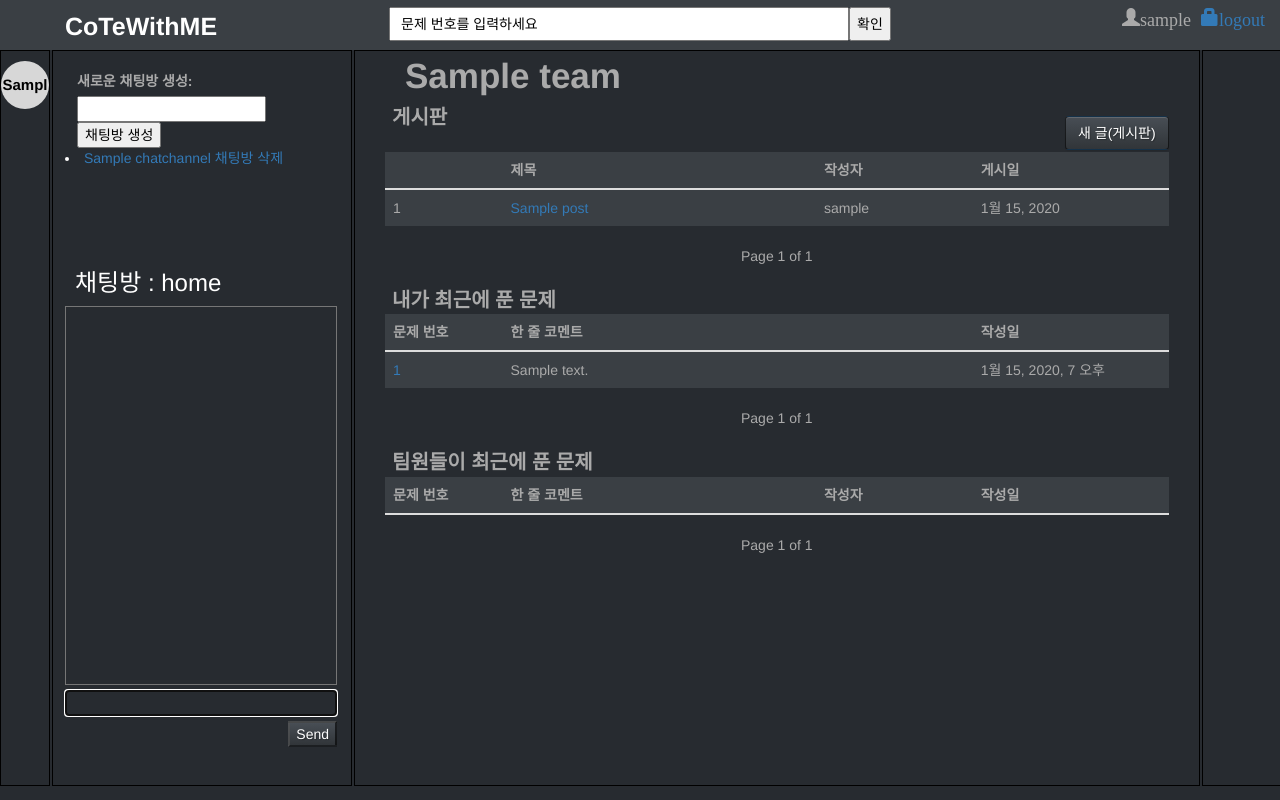
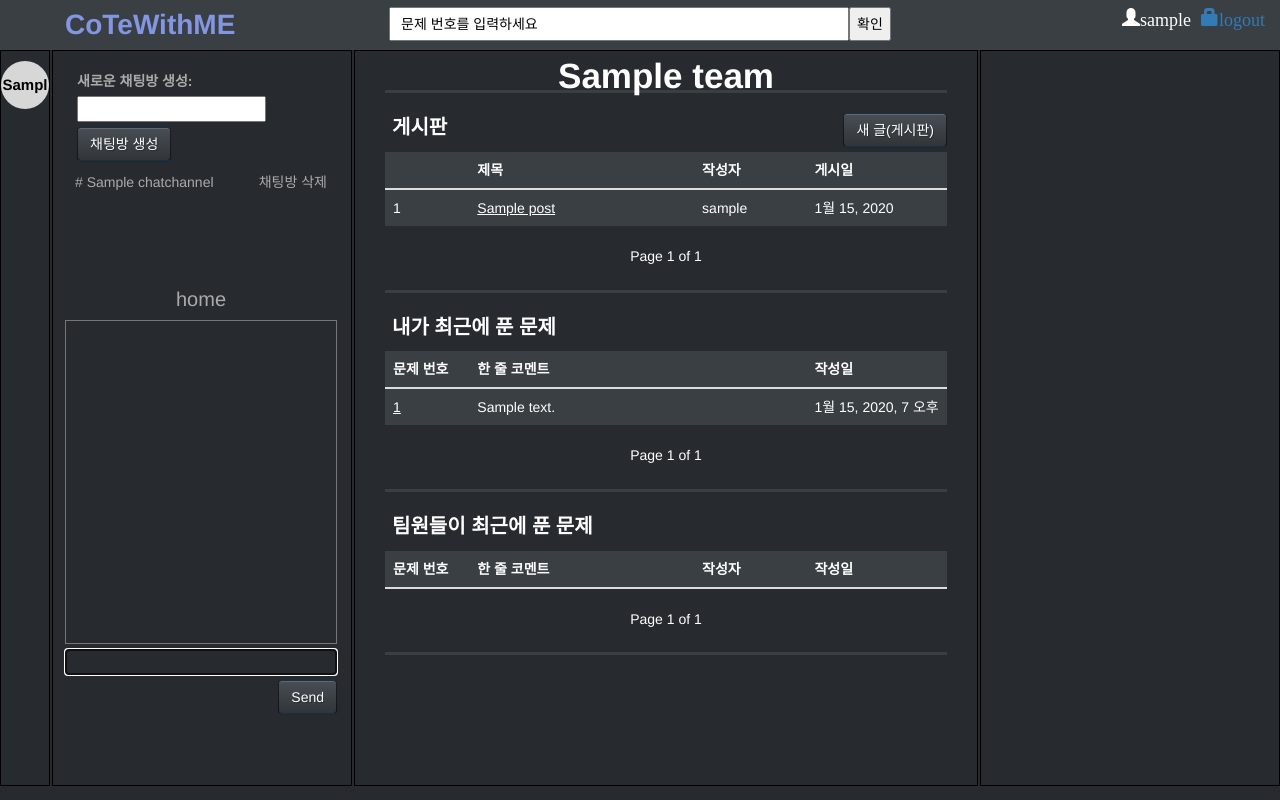
Before and after one commit to winterash2/cotewithme, a Django app: page /team/1/ in a window 1280 px wide; the page is wider, and only the part inside the window is pictured. Run offline with Django 3.2, Linux system fonts and the light colour scheme; a user stored in the database is signed in; tables that the repository leaves empty hold one stand-in row (values such as "Sample post"); lists and menus that the app fills with data are empty; some libraries are stand-ins or nearby versions.

Commit message:
modified design

```diff
--- a/accounts/static/css/accounts.css
+++ b/accounts/static/css/accounts.css
@@ -1,5 +1,5 @@
 body {
-    color: #aaa;
+    color: #fff;
     background-color: #272b30;
 }
 
--- a/board/static/css/board.css
+++ b/board/static/css/board.css
@@ -1,7 +1,7 @@
 body {
     width:100%;
     height:100%;
-    color: #aaa;
+    color: #fff;
     background-color: #272b30;
 }
 
@@ -36,12 +36,12 @@ body {
 }
 
 .logo {
-  padding: 9px 0px 0px 50px;
+  padding: 5px 0px 0px 50px;
 }
 
 .logo_detail {
-  color: #fff;
-  font-size: 25px;
+  color: #8396e2;
+  font-size: 28px;
   font-weight: bold;
 }
 
@@ -85,15 +85,29 @@ body {
 
 .intro {
   background-color: #272b30;
+  border-bottom: 2px solid #3a3f44;
+  color:#aaa;
 }
 
-.wrapper_team {
+.wrapper_teamhome {
   display: grid;
   width: 100%;
   /*height: 100%;*/
   grid-gap: 0px;
-  grid-template-rows: 10% auto auto auto;
+  grid-template-rows: 7% auto auto auto;
   padding:0px 30px;
+}
+
+.teamhome1 {
+  font-size:35px;
+  font-weight:bolder;
+  padding:0px 20px;
+  text-align:center;
+  border-bottom: 3px solid #3a3f44;
+}
+.teamhome2, .teamhome3, .teamhome4 {
+  margin-top:20px;
+  border-bottom: 3px solid #3a3f44;
 }
 
 .table {
@@ -118,6 +132,7 @@ body {
   font-size:20px;
   font-weight:bold;
   padding:0px 0px 0px 7px;
+  margin-bottom: 100px;
 }
 
 .key {
@@ -221,8 +236,10 @@ input:checked + label {
 }
 
 .btn_5 {
-  margin: -20px 0px 0px 680px;
+  margin-bottom:5px;
+  float: right;
 }
+
 
 td, th {
   background-color:#3a3f44;
--- a/board/templates/board/team_home.html
+++ b/board/templates/board/team_home.html
@@ -4,14 +4,16 @@
 {% endblock %}
 
 {% block problem_code_area %}
-    <div class="wrapper_team">
-        <div style="font-size:35px; font-weight:bolder; padding:0px 20px;">{{ this_team.team_name }}</div>
+    <div class="wrapper_teamhome">
+        <div class="teamhome1">{{ this_team.team_name }}</div>
+        <div class="teamhome2">
+            <div>
+                <ui class="listname">게시판</ui>
+                <span>
+                    <a class="btn btn-primary btn btn_5" href="{% url 'post_new' team_id=this_team.id %}">새 글(게시판)</a>
+                </span>
+            </div>
 
-        <div>
-            <span class="listname" style="margin-bottom: 5px">게시판</span>
-            <span style="float: right">
-                <a class="btn btn-primary btn btn_5" href="{% url 'post_new' team_id=this_team.id %}">새 글(게시판)</a>
-            </span>
             <div>
                 <table class="table">
                 <thead>
@@ -26,7 +28,7 @@
                     {% for post in posts %}
                         <tr>
                             <td>{{ forloop.counter }}</td>
-                            <td><a href="{% url 'post_detail' this_team.id post.id %}">{{ post.title }}</a></td>
+                            <td><a style="color:#fff; text-decoration: underline;" href="{% url 'post_detail' this_team.id post.id %}">{{ post.title }}</a></td>
                             <td>{{ post.author }}</td>
                             <td>{{ post.created_date.date }}</td>
                         </tr>
@@ -52,8 +54,10 @@
             </div>
         </div>
 
-        <div>
-            <span class="listname">내가 최근에 푼 문제</span>
+        <div class="teamhome3">
+            <div style="margin-bottom:10px">
+                <ui class="listname">내가 최근에 푼 문제</ui>
+            </div>
             <div>
                 <table class="table">
                     <thead>
@@ -66,7 +70,7 @@
                     <tbody>
                         {% for code in codes_my %}
                         <tr>
-                            <td><a href="{% url "problem_home" team_id=this_team.id problem_number=code.problem_no%}">{{code.problem_no}}</a></td>
+                            <td><a style="color:#fff; text-decoration: underline;" href="{% url "problem_home" team_id=this_team.id problem_number=code.problem_no%}">{{code.problem_no}}</a></td>
                             <td>{{code.one_line_comment}}</td>
                             <td>{{code.created_date}}</td>
                         </tr>
@@ -91,8 +95,10 @@
             </div>
         </div>
 
-        <div>
-            <span class="listname">팀원들이 최근에 푼 문제</span>
+        <div class="teamhome4">
+            <div style="margin-bottom:10px">
+                <ui class="listname">팀원들이 최근에 푼 문제</ui>
+            </div>
             <div>
                 <table class="table">
                     <thead>
--- a/board/templates/board/team_select.html
+++ b/board/templates/board/team_select.html
@@ -9,9 +9,9 @@
 
 {% block problem_code_area %}
     <div class="wrapper_select">
-        <div class="intro text-center" style="border-bottom: 2px solid #3a3f44;">
+        <div class="intro text-center">
             <h1 >Coding Test With Me</h1>
-            <ui>여럿이 함게 코딩테스트 문제를 풀어보세요.</ui><br>
+            <ui>여럿이 함께 코딩테스트 문제를 풀어보세요.</ui><br>
             <ui>함께 풀기 위해 팀에 참가하세요.</ui>
         </div>
         <div class="text-center" style="margin-top:10px;">
--- a/chat/static/css/chat.css
+++ b/chat/static/css/chat.css
@@ -52,15 +75,16 @@ body {
     width:100%;
 }
 
-.createroom {
-    margin-top:-20px;
+#chat-message-submit {
+    margin-top:5px;
+    float:right;
 }
 
-#chat-message-submit {
-    /*margin:5px 0px 0px 220px;*/
-    margin-top:5px;
-    float:right;
+.btn {
     border-color: rgba(0, 0, 0, 0.6);
     text-shadow: 1px 1px 1px rgba(0, 0, 0, 0.3);
-    background-image: linear-gradient(#484e55, #3a3f44 60%, #313539);"
 }
+
+.btn-primary {
+  background-image: linear-gradient(#484e55, #3a3f44 60%, #313539);
+}
--- a/chat/templates/chat/chat_main_page.html
+++ b/chat/templates/chat/chat_main_page.html
@@ -16,14 +16,14 @@
   </head>
 
   <body>
-    <div class="wrapper_chatmain">
+    <div class="wrapper_chat_main">
         <div>
-            <h3 style="margin-top:-15px; color:#aaa;">전체 유저 채팅방</h3>
+            <h3 class="chat-title">CHAT ROOM</h3>
         </div>
         <div>
             <textarea class="chat-log1" id="chat-log"></textarea><br />
             <input id="chat-message-input" type="text" /><br />
-            <input id="chat-message-submit" type="button" value="Send" />
+            <input class="btn btn-primary" id="chat-message-submit" type="button" value="Send" />
         </div>
     </div>
   </body>
--- a/chat/templates/chat/chat_room.html
+++ b/chat/templates/chat/chat_room.html
@@ -16,31 +16,31 @@
   </head>
 
   <body>
-    <div class="wrapper_chatroom">
-      <div class="createroom">
+    <div class="wrapper_chat_room">
+      <div class="create-room">
         {% comment %} <input id="room-name-input" type="text" size="25" />
         <input id="room-name-submit" type="button" value="Enter" /> {% endcomment %}
         <form style="color:#aaa;" method="POST" class="chat_channel_form" value="문제 번호를 입력하세요">
           {% csrf_token %}
           {{ chat_channel_form }}
-          <input style="color:black; float:left;" type="submit" value="채팅방 생성">
+          <input class="btn btn-primary" style="margin-top:5px; float:left;" type="submit" value="채팅방 생성">
         </form>
       </div> <!--form-->
-      <div>
+      <div class="chat-list">
         {% if chat_channel_list %}
           {% for channel in chat_channel_list %}
-            <li>
-              <a href="{% url 'chat_room' this_team.id channel.chat_channel_name %}">{{channel.chat_channel_name}}</a>
-              <a href="{% url 'chat_room_delete' this_team.id channel.chat_channel_name %}">채팅방 삭제</a>
-            </li>
+            <ui>
+              <a class="room-title1" href="{% url 'chat_room' this_team.id channel.chat_channel_name %}"># {{channel.chat_channel_name}}</a>
+              <a class="room-title2" href="{% url 'chat_room_delete' this_team.id channel.chat_channel_name %}">채팅방 삭제</a>
+            </ui><br>
           {% endfor %}
         {% endif %}
       </div>
-      <div>
-          <h3 style="padding-left:10px">채팅방 : {{ room_name }}</h3>
+      <div class="chat-room">
+          <h3 class="chat-title">{{ room_name }}</h3>
           <textarea class="chat-log2" id="chat-log"></textarea><br />
           <input id="chat-message-input" type="text" /><br />
-          <input id="chat-message-submit" type="button" value="Send" />
+          <input class="btn btn-primary" id="chat-message-submit" type="button" value="Send" />
       </div>
     </div>
   </body>
```
Also changed, not shown: other parts of chat/static/css/chat.css (+26 -3 lines).
